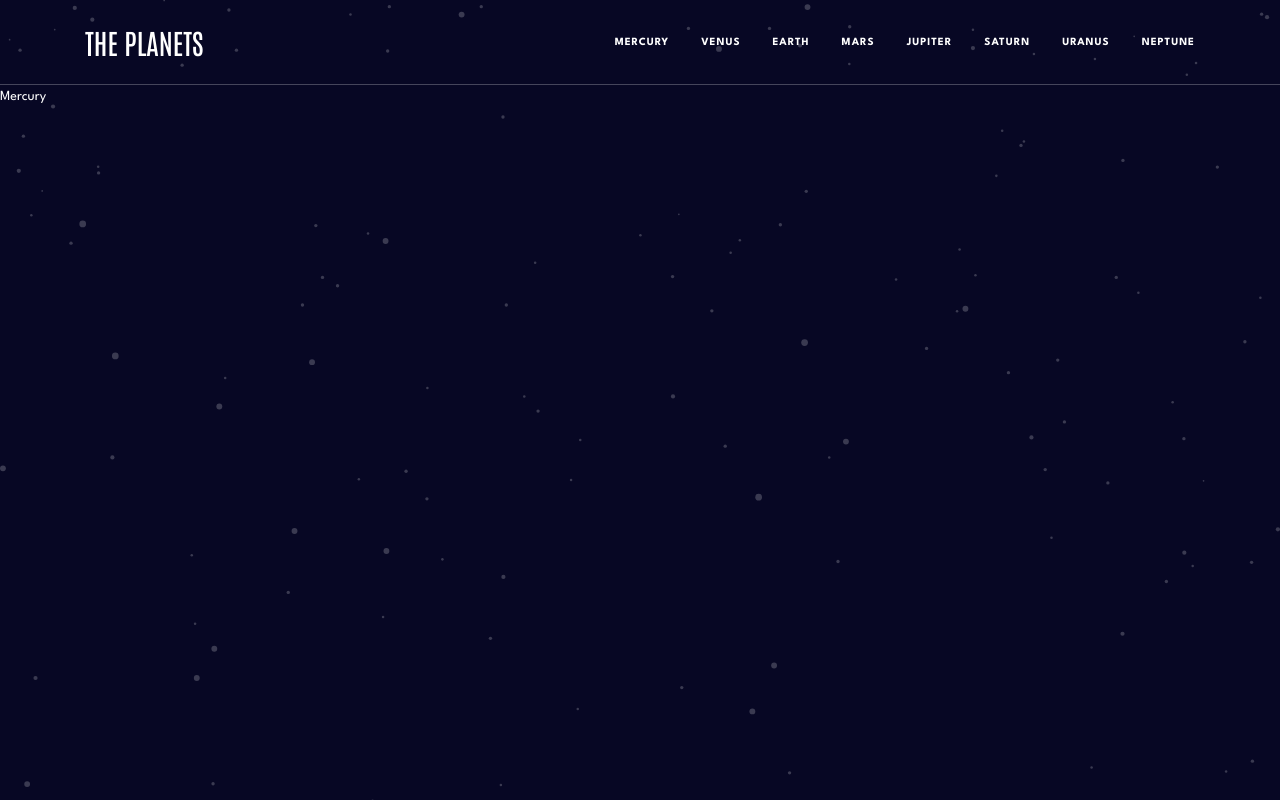
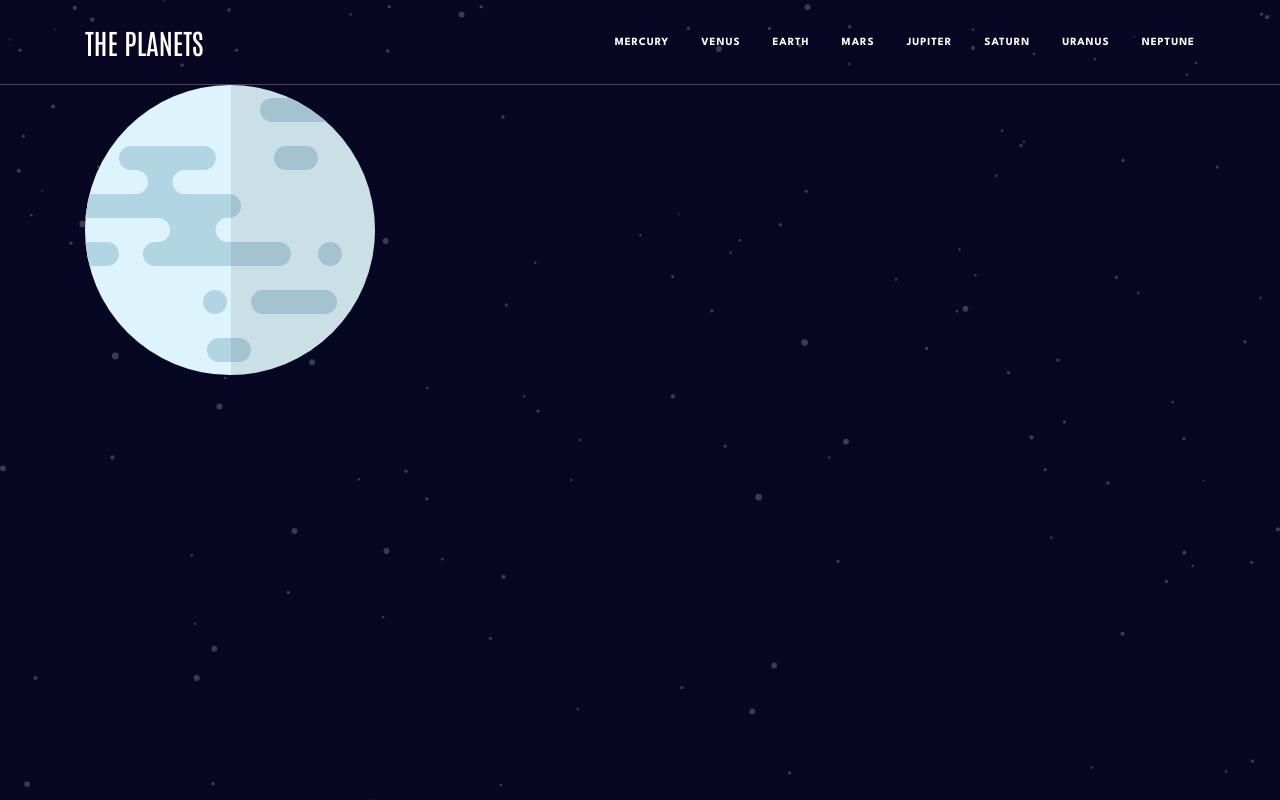
Before and after one commit to mgalvizo/planets-fact-site-source, a React (Create React App) app: page /planets/mercury in a window 1280 px wide. Built offline with nearby package versions, Linux system fonts and the light colour scheme.

Commit message:
add images with imports file and getImageByKey function

```diff
--- /dev/null
+++ b/src/@types/png.d.ts
@@ -0,0 +1 @@
+declare module '*.png';
--- a/src/components/PlanetDetailContent/PlanetDetailContent.component.tsx
+++ b/src/components/PlanetDetailContent/PlanetDetailContent.component.tsx
@@ -1,6 +1,7 @@
 import React from 'react';
 import { Planet } from '../../pages/PlanetDetailPage';
 import StyledPlanetDetailContent from '../styled/PlanetDetailContent.styled';
+import { getImageByKey } from '../../utils/getImageByKey';
 
 interface PlanetDetailContentProps {
     planet: Planet;
@@ -9,7 +10,19 @@ interface PlanetDetailContentProps {
 const PlanetDetailContent = ({ planet }: PlanetDetailContentProps) => {
     const { name } = planet;
 
-    return <StyledPlanetDetailContent>{name}</StyledPlanetDetailContent>;
+    const planetImg = name.toLowerCase();
+    const planetInternalImg = `${name.toLowerCase()}Internal`;
+    const planetGeologyImg = `${name.toLowerCase()}Geology`;
+
+    return (
+        <StyledPlanetDetailContent>
+            <div className="stripe">
+                <div className="stripe__content">
+                    <img src={getImageByKey(planetImg)} alt={name} />
+                </div>
+            </div>
+        </StyledPlanetDetailContent>
+    );
 };
 
 export default PlanetDetailContent;
--- a/src/components/styled/NavLinkItem.styled.ts
+++ b/src/components/styled/NavLinkItem.styled.ts
@@ -95,7 +95,6 @@ const StyledNavLinkItem = styled.li<NavLinkItemProps>`
                 a:link,
                 a:visited {
                     &.${planetName} {
-                        &:hover,
                         &.active {
                             box-shadow: 0 4px 0 0
                                 ${PLANET_COLORS[
--- /dev/null
+++ b/src/utils/getImageByKey.ts
@@ -0,0 +1,7 @@
+import { images } from './images';
+
+const getImageByKey = (key: string) => {
+    return images[key as keyof typeof images];
+};
+
+export { getImageByKey };
--- /dev/null
+++ b/src/utils/images.ts
@@ -0,0 +1,53 @@
+import mercury from '../assets/planet-mercury.svg';
+import mercuryInternal from '../assets/planet-mercury-internal.svg';
+import mercuryGeology from '../assets/geology-mercury.png';
+import venus from '../assets/planet-venus.svg';
+import venusInternal from '../assets/planet-venus-internal.svg';
+import venusGeology from '../assets/geology-venus.png';
+import earth from '../assets/planet-earth.svg';
+import earthInternal from '../assets/planet-earth-internal.svg';
+import earthGeology from '../assets/geology-earth.png';
+import mars from '../assets/planet-mars.svg';
+import marsInternal from '../assets/planet-mars-internal.svg';
+import marsGeology from '../assets/geology-mars.png';
+import jupiter from '../assets/planet-jupiter.svg';
+import jupiterInternal from '../assets/planet-jupiter-internal.svg';
+import jupiterGeology from '../assets/geology-jupiter.png';
+import saturn from '../assets/planet-saturn.svg';
+import saturnInternal from '../assets/planet-saturn-internal.svg';
+import saturnGeology from '../assets/geology-saturn.png';
+import uranus from '../assets/planet-uranus.svg';
+import uranusInternal from '../assets/planet-uranus-internal.svg';
+import uranusGeology from '../assets/geology-uranus.png';
+import neptune from '../assets/planet-neptune.svg';
+import neptuneInternal from '../assets/planet-neptune-internal.svg';
+import neptuneGeology from '../assets/geology-neptune.png';
+
+const images = {
+    mercury,
+    mercuryInternal,
+    mercuryGeology,
+    venus,
+    venusInternal,
+    venusGeology,
+    earth,
+    earthInternal,
+    earthGeology,
+    mars,
+    marsInternal,
+    marsGeology,
+    jupiter,
+    jupiterInternal,
+    jupiterGeology,
+    saturn,
+    saturnInternal,
+    saturnGeology,
+    uranus,
+    uranusInternal,
+    uranusGeology,
+    neptune,
+    neptuneInternal,
+    neptuneGeology,
+};
+
+export { images };
```
